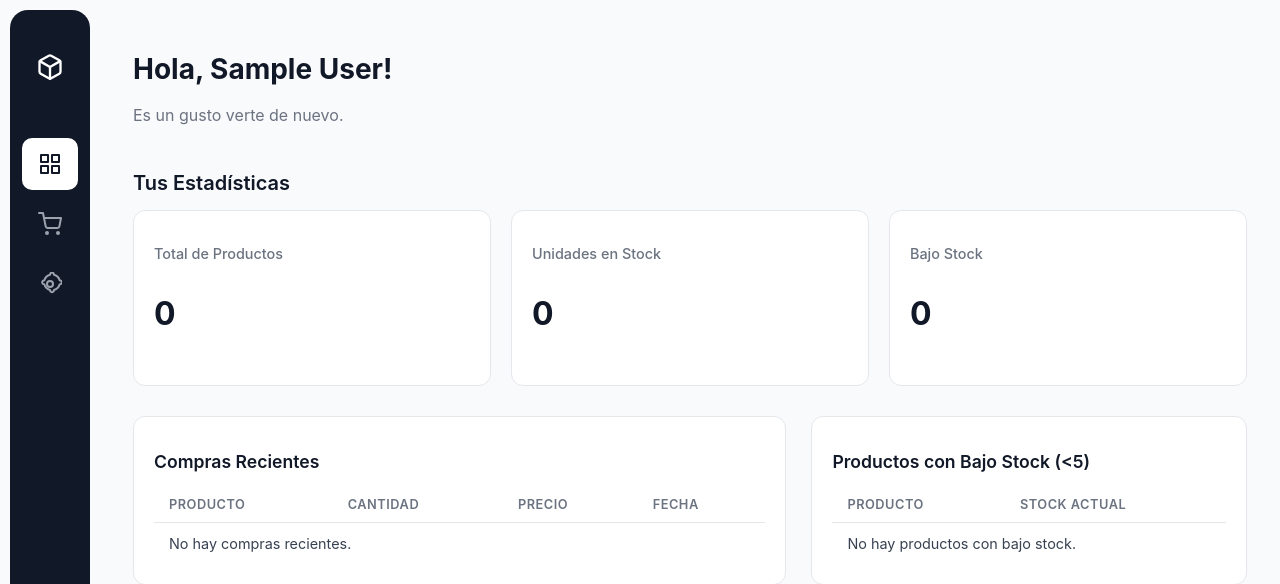
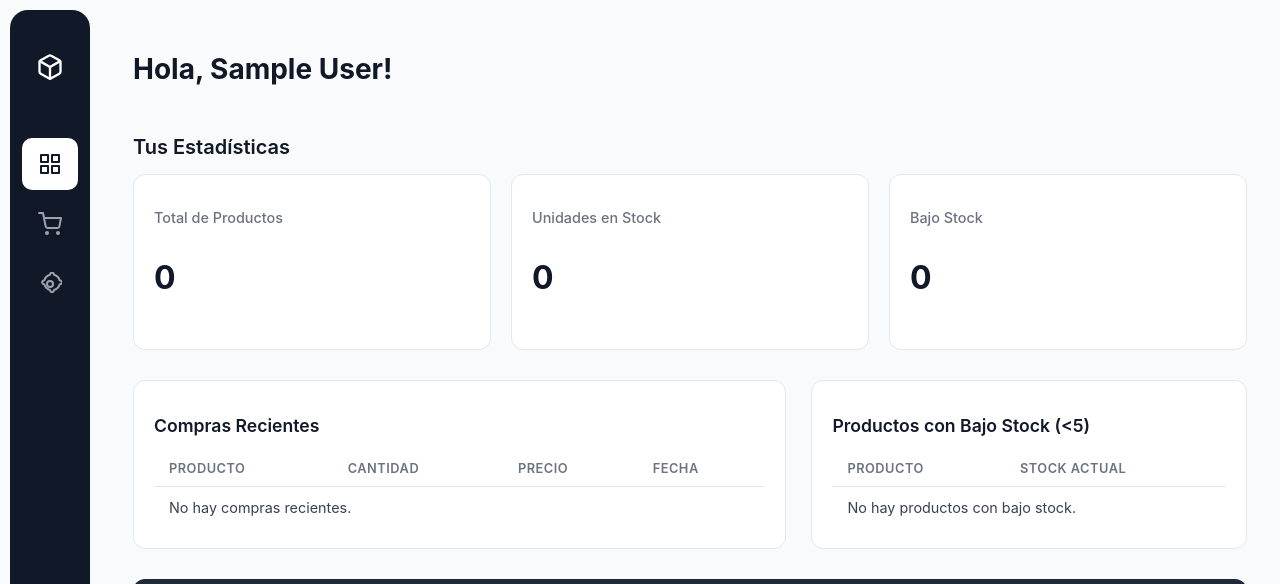
Before and after one commit to Codearlo/sis_inv, a PHP site: page /dashboard.php in a window 1280 px wide. Shown: the top 584 px of the page. Run offline with PHP 8.4, Linux system fonts and the light colour scheme; the visitor is signed in with stand-in values (Sample User, id 1); data that the repository does not hold is empty.

Commit message:
Subiendo los archivos

```diff
--- a/public/dashboard.php
+++ b/public/dashboard.php
@@ -37,7 +37,6 @@
         <header class="dashboard_header">
             <div class="dashboard_welcome">
                 <h1>Hola, <?php echo htmlspecialchars($nombreUsuario); ?>!</h1>
-                <p>Es un gusto verte de nuevo.</p>
             </div>
             <div class="dashboard_header-actions">
                 </div>
```
